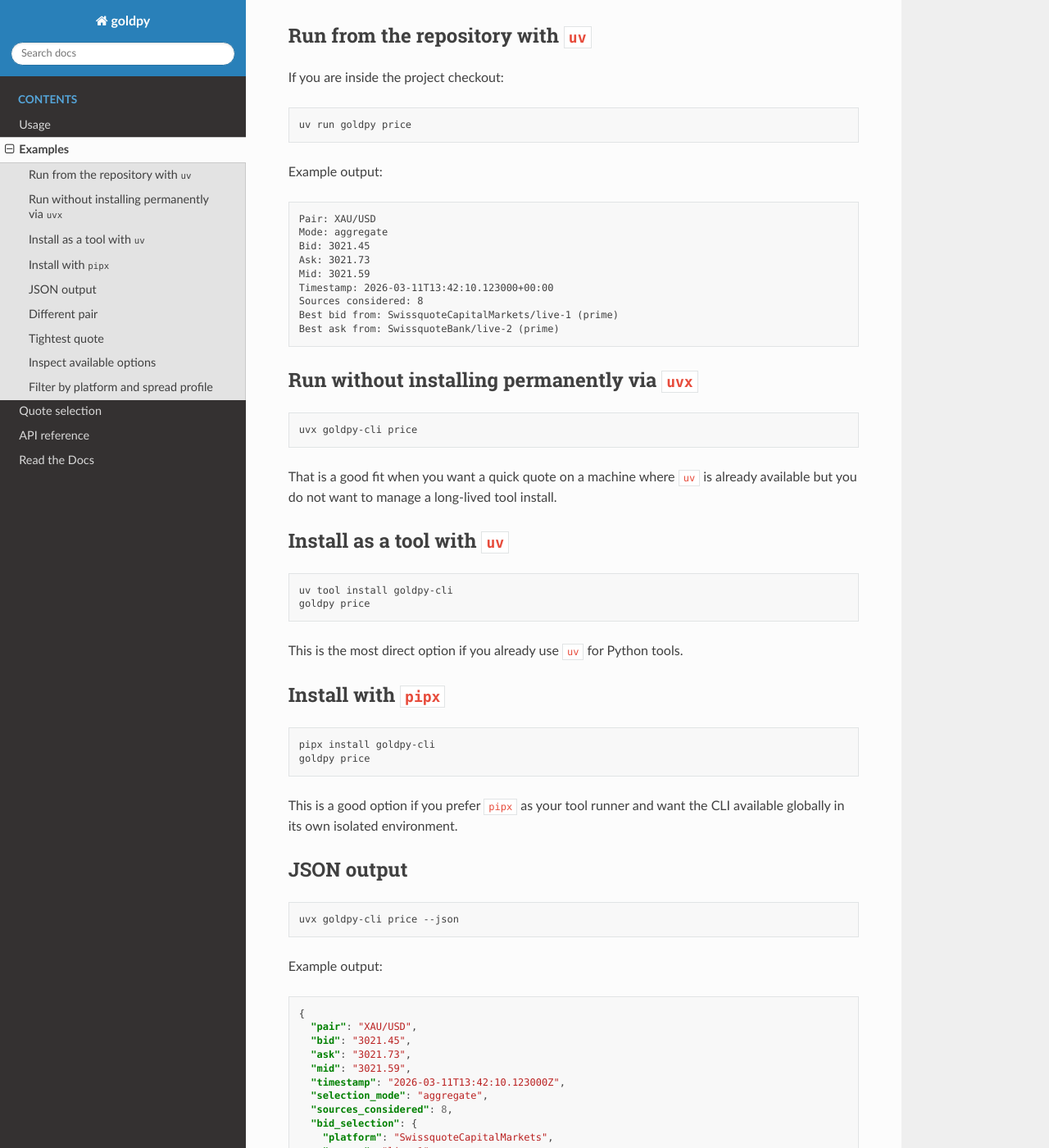
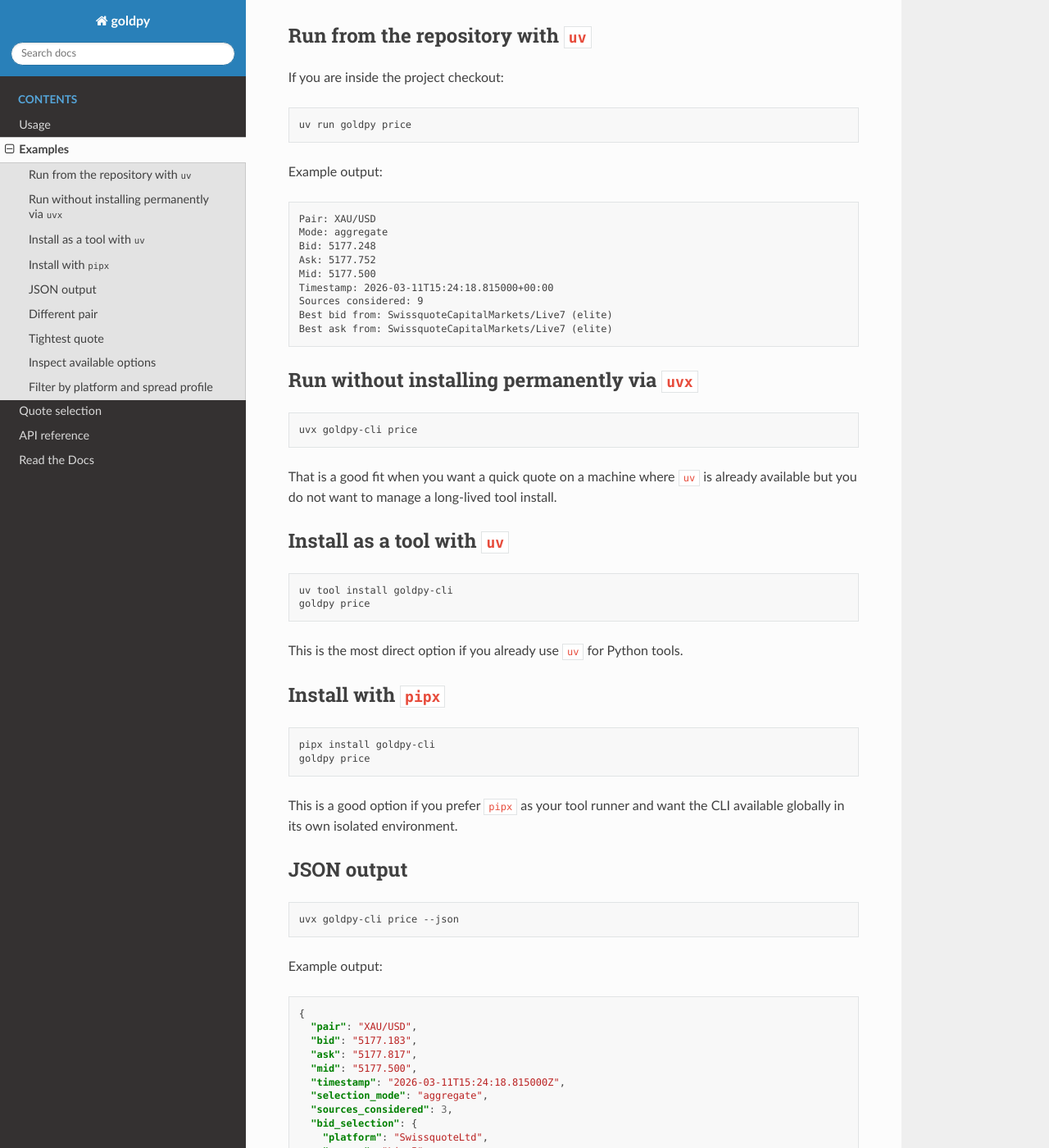
Before and after one commit to eivl/goldpy, a Sphinx documentation site: the page built from docs/examples.md, in a window 1280 px wide and 1400 px high, scrolled down 206 px. Shown: the whole window at 82% size. Built offline with Sphinx 7.4.7 and the Read the Docs theme 3.1.0, drawn with Linux system fonts in a browser that asks for light colours; some of the changed text lies outside the part shown.

Commit message:
Add test-backed documentation examples

````diff
--- a/docs/examples.md
+++ b/docs/examples.md
@@ -13,16 +13,8 @@
 
 Example output:
 
-```text
-Pair: XAU/USD
-Mode: aggregate
-Bid: 3021.45
-Ask: 3021.73
-Mid: 3021.59
-Timestamp: 2026-03-11T13:42:10.123000+00:00
-Sources considered: 8
-Best bid from: SwissquoteCapitalMarkets/live-1 (prime)
-Best ask from: SwissquoteBank/live-2 (prime)
+```{literalinclude} snippets/price-default.txt
+:language: text
 ```
 
 ## Run without installing permanently via `uvx`
@@ -61,28 +53,8 @@
 
 Example output:
 
-```json
-{
-  "pair": "XAU/USD",
-  "bid": "3021.45",
-  "ask": "3021.73",
-  "mid": "3021.59",
-  "timestamp": "2026-03-11T13:42:10.123000Z",
-  "selection_mode": "aggregate",
-  "sources_considered": 8,
-  "bid_selection": {
-    "platform": "SwissquoteCapitalMarkets",
-    "server": "live-1",
-    "spread_profile": "prime",
-    "value": "3021.45"
-  },
-  "ask_selection": {
-    "platform": "SwissquoteBank",
-    "server": "live-2",
-    "spread_profile": "prime",
-    "value": "3021.73"
-  }
-}
+```{literalinclude} snippets/price-json-prime.json
+:language: json
 ```
 
 ## Different pair
@@ -107,19 +79,8 @@
 
 Example output:
 
-```json
-{
-  "pair": "XAU/USD",
-  "platforms": [
-    "SwissquoteBank",
-    "SwissquoteCapitalMarkets"
-  ],
-  "spread_profiles": [
-    "premium",
-    "prime",
-    "standard"
-  ]
-}
+```{literalinclude} snippets/price-list-options.json
+:language: json
 ```
 
 ## Filter by platform and spread profile
--- /dev/null
+++ b/docs/snippets/price-default.txt
@@ -0,0 +1,9 @@
+Pair: XAU/USD
+Mode: aggregate
+Bid: 5177.248
+Ask: 5177.752
+Mid: 5177.500
+Timestamp: 2026-03-11T15:24:18.815000+00:00
+Sources considered: 9
+Best bid from: SwissquoteCapitalMarkets/Live7 (elite)
+Best ask from: SwissquoteCapitalMarkets/Live7 (elite)
--- /dev/null
+++ b/docs/snippets/price-json-prime.json
@@ -0,0 +1,21 @@
+{
+  "pair": "XAU/USD",
+  "bid": "5177.183",
+  "ask": "5177.817",
+  "mid": "5177.500",
+  "timestamp": "2026-03-11T15:24:18.815000Z",
+  "selection_mode": "aggregate",
+  "sources_considered": 3,
+  "bid_selection": {
+    "platform": "SwissquoteLtd",
+    "server": "Live5",
+    "spread_profile": "prime",
+    "value": "5177.183"
+  },
+  "ask_selection": {
+    "platform": "SwissquoteLtd",
+    "server": "Live5",
+    "spread_profile": "prime",
+    "value": "5177.817"
+  }
+}
--- /dev/null
+++ b/docs/snippets/price-list-options.json
@@ -0,0 +1,14 @@
+{
+  "pair": "XAU/USD",
+  "platforms": [
+    "AT",
+    "SwissquoteCapitalMarkets",
+    "SwissquoteLtd"
+  ],
+  "spread_profiles": [
+    "elite",
+    "premium",
+    "prime",
+    "standard"
+  ]
+}
````
Also changed, not shown: 1 other file.
